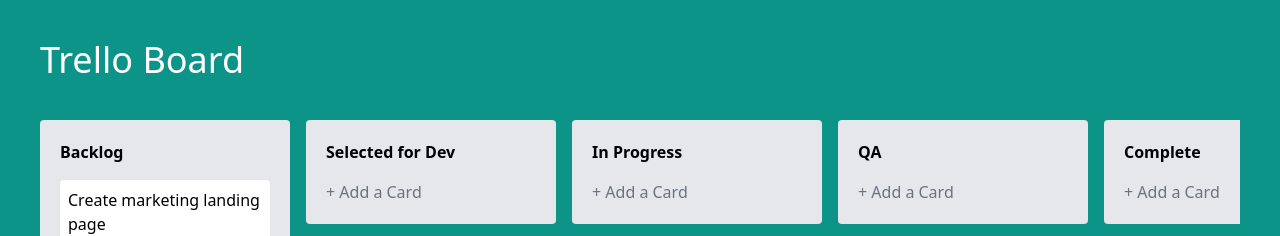
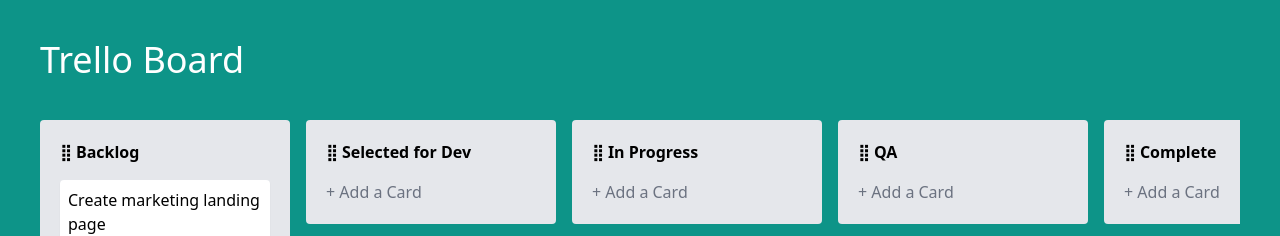
Before and after one commit to jombastic/trello-board, a Nuxt app: page / in a window 1280 px wide. Shown: the top 236 px of the page. Built offline with nearby package versions, Linux system fonts and the light colour scheme.

Commit message:
improve the drag transition and create drag handle button and component

```diff
--- /dev/null
+++ b/components/DragHandle.vue
@@ -0,0 +1,3 @@
+<template>
+    <span class="drag-handle cursor-move"> ⣿ </span>
+</template>
--- a/components/TrelloBoard.vue
+++ b/components/TrelloBoard.vue
@@ -1,9 +1,10 @@
 <template>
     <div>
-        <draggableComponent v-model="columns" group="columns" item-key="id" class="flex gap-4 overflow-x-auto items-start">
+        <draggableComponent v-model="columns" group="columns" :animation="150" handle=".drag-handle" item-key="id" class="flex gap-4 overflow-x-auto items-start">
             <template #item="{ element: column }: { element: Column }">
                 <div class="column bg-gray-200 p-5 rounded min-w-[250px]">
                     <header class="font-bold mb-4">
+                        <DragHandle/>
                         {{ column.title }}
                     </header>
                     <TrelloBoardTask v-for="task in column.tasks" :key="task.id" :task="task" />
```
